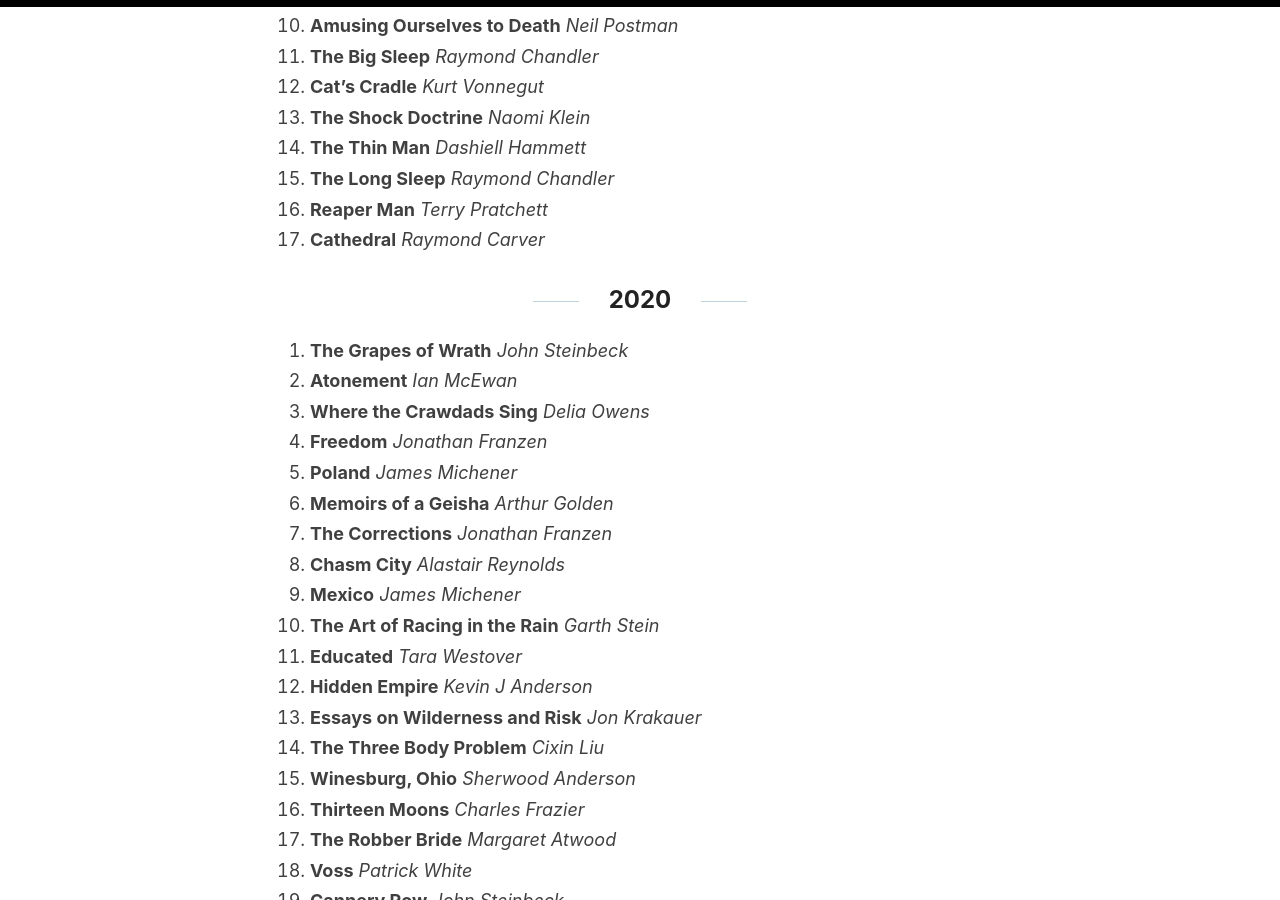
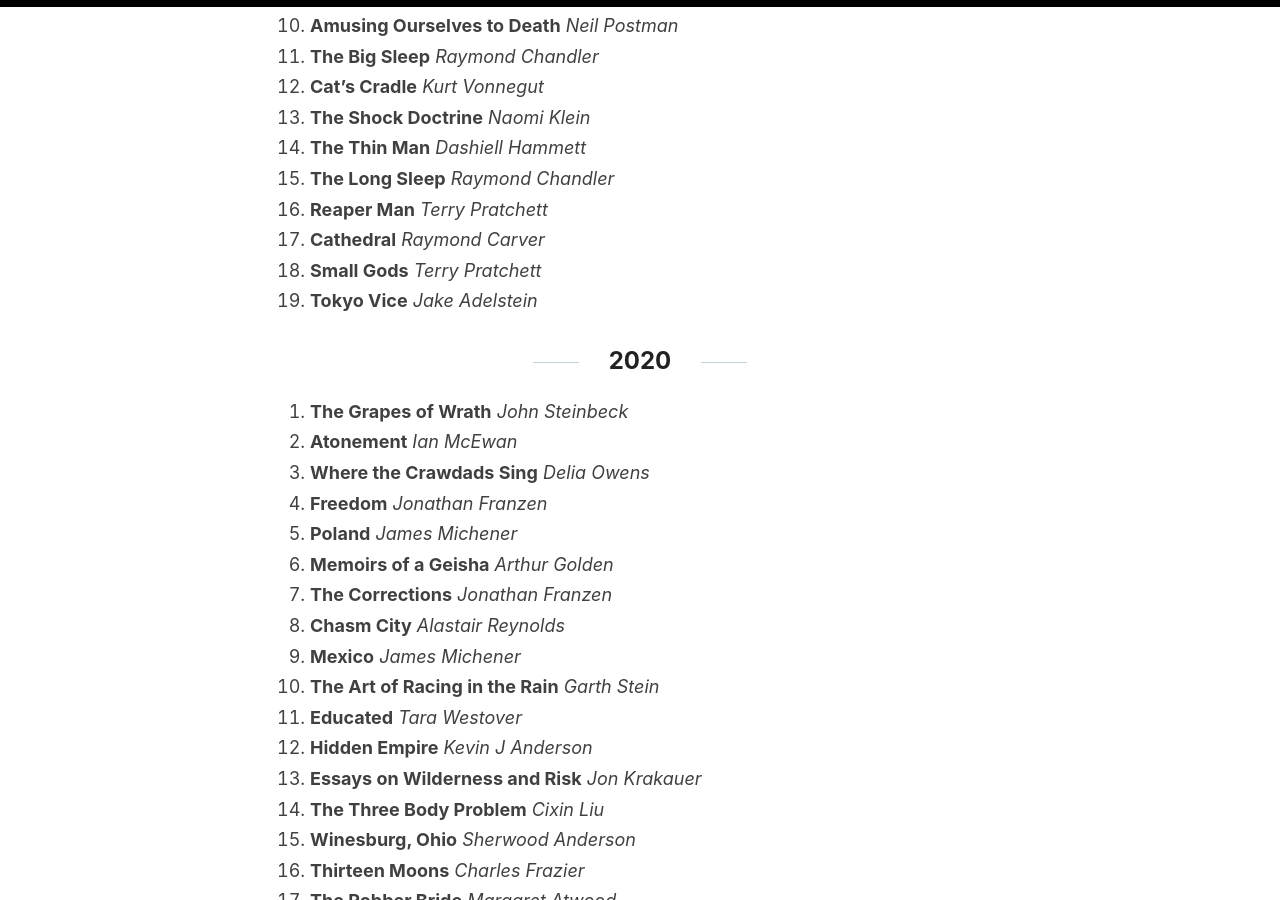
Before and after one commit to Murrkeys/Murrkeys.github.io, a Jekyll site: the page built from _posts/2020-08-26-books.md, in a window 1280 px wide and 900 px high, scrolled down 755 px. Built offline with Jekyll 4.4.1, drawn with Linux system fonts in a browser that asks for light colours.

Commit message:
Update 2020-08-26-books.md

```diff
--- a/_posts/2020-08-26-books.md
+++ b/_posts/2020-08-26-books.md
@@ -24,6 +24,8 @@ A list of books I am currently reading or have read. Think of this as a virtual
 15. **The Long Sleep** *Raymond Chandler*
 16. **Reaper Man** *Terry Pratchett*
 17. **Cathedral** *Raymond Carver*
+18. **Small Gods** *Terry Pratchett*
+19. **Tokyo Vice** *Jake Adelstein*
 
 ## 2020
 
```
